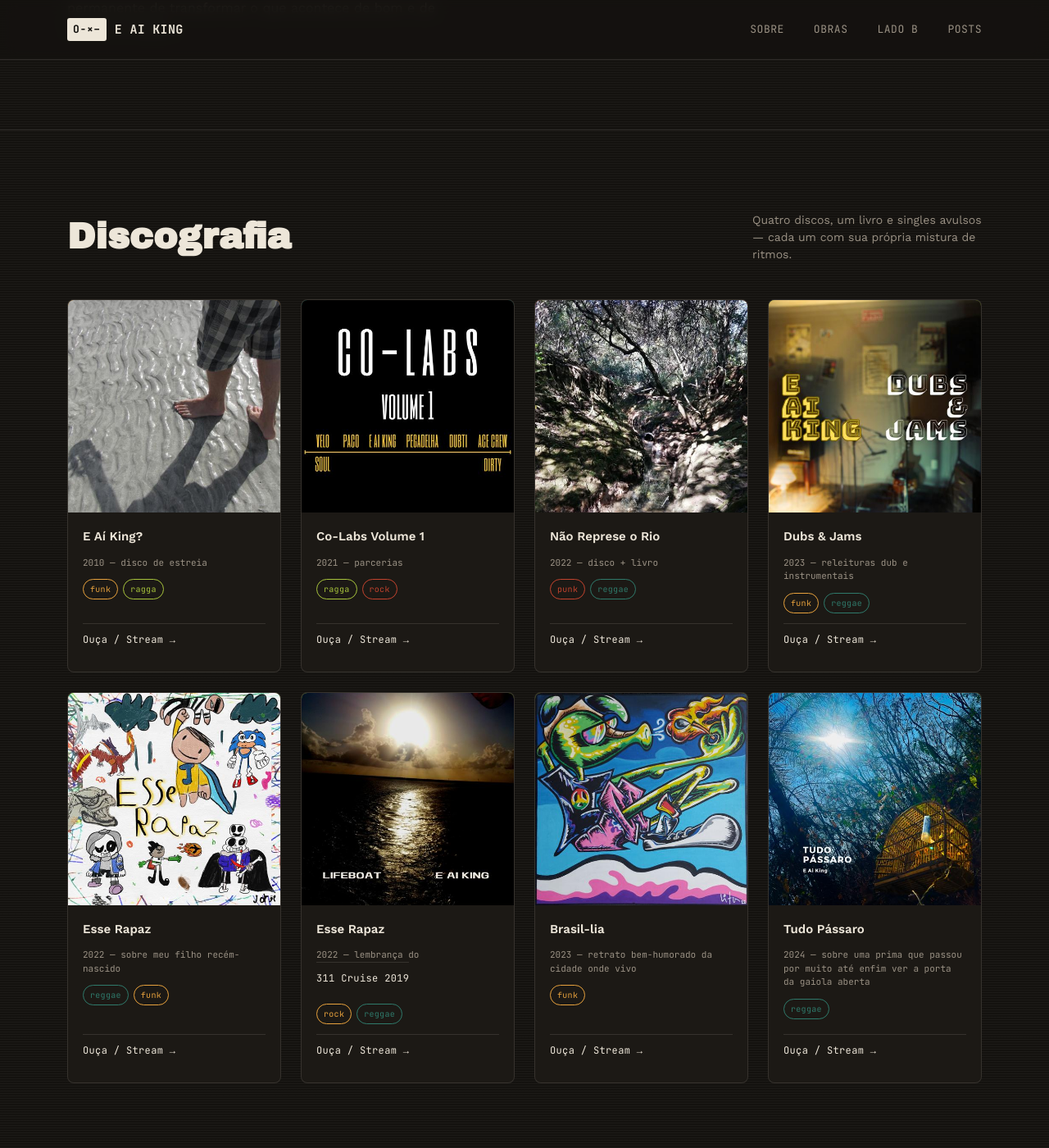
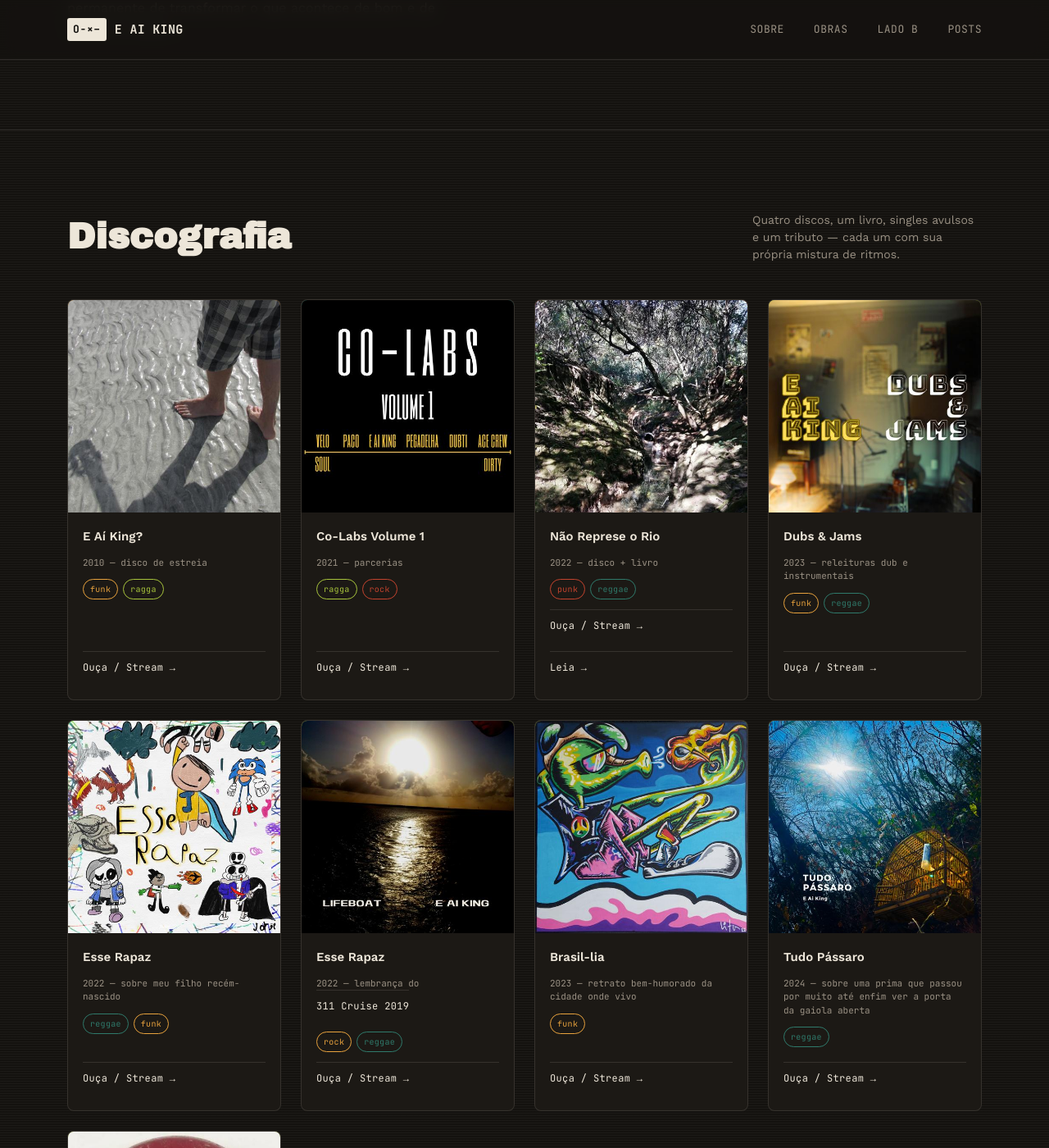
Before and after one commit to srcaetano/eaiking.github.io, a Jekyll site: the page built from index.html, in a window 1280 px wide and 1400 px high, scrolled down 1686 px. Shown: the whole window at 82% size. Built offline with Jekyll 4.4.1, drawn with Linux system fonts in a browser that asks for light colours; some of the changed text lies outside the part shown.

Commit message:
Add tribute album and update discography description
Updated the discography section to include a tribute album and modified the description text.

```diff
--- a/index.html
+++ b/index.html
@@ -110,7 +110,7 @@
     <div class="wrap">
       <div class="disco-head">
         <h2>Discografia</h2>
-        <p>Quatro discos, um livro e singles avulsos — cada um com sua própria mistura de ritmos.</p>
+        <p>Quatro discos, um livro, singles avulsos e um tributo — cada um com sua própria mistura de ritmos.</p>
       </div>
 
       <div class="disco-grid">
@@ -157,6 +157,7 @@
             <div class="card-year">2022 — disco + livro</div>
             <div class="tags"><span class="tag punk">punk</span><span class="tag reggae">reggae</span></div>
             <a class="cta" href="https://onerpm.link/128350492054">Ouça / Stream →</a>
+            <a class="cta" href="https://www.amazon.com.br/N%C3%A3o-Represe-Rio-procrastina%C3%A7%C3%A3o-fluxo-ebook/dp/B0B9YN5DK5">Leia →</a>
           </div>
         </div>
 
@@ -225,6 +226,18 @@
           </div>
         </div>
 
+        <div class="card">
+          <div class="cover" style="background:linear-gradient(155deg, var(--ragga), #4c5c1a);">
+            <img src="photos/Tributo_capa.jpeg" alt="Capa do Tributo Baré-Cola, 2026" loading="lazy">
+          </div>
+          <div class="card-body">
+            <div class="card-title">Tributo Baré-Cola</div>
+            <div class="card-year">2026 — homenagem às bandas que definiram a <a class="cta" href="https://www.youtube.com/@geracaobare-cola5773">cena de rock de Brasília nos anos 90</a></div>
+            <div class="tags"><span class="tag funk">rock</span><span class="tag reggae">reggae</span></div>
+            <a class="cta" href="https://youtube.com/playlist?list=PLS6NF350A-ZJE6ii0FR5VGrgQkurSJMin&si=tj3wtg5boKEVjPFJ">Ouça / Stream →</a>
+          </div>
+        </div>
+
       </div>
     </div>
   </section>
```
